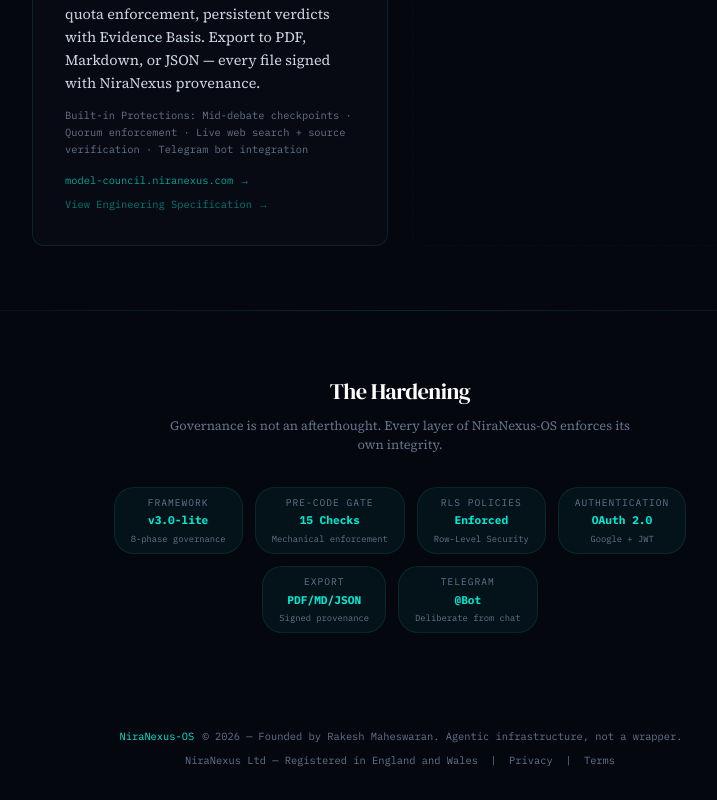
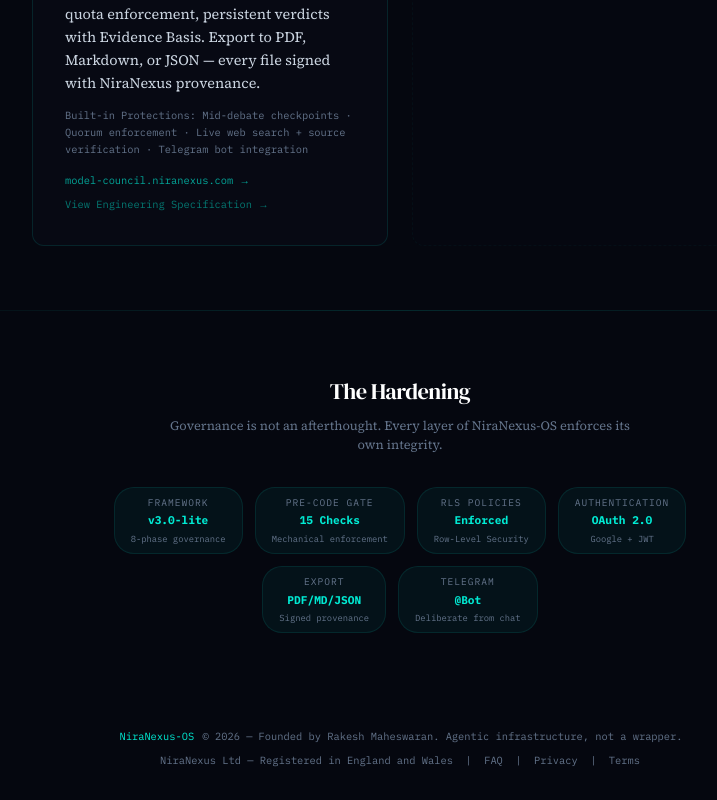
Before and after one commit to NiraNexus/niranexus-hero, a Next.js app: page / in a window 1280 px wide. Shown: the part 2295-3095 px from the top of the page, without its empty margins (240-957 px from the left). Built offline with nearby package versions, Linux system fonts and the light colour scheme; no server answers.

Commit message:
[deepseek-v4-pro] feat: FAQ link in hub footer

```diff
--- a/src/app/layout.tsx
+++ b/src/app/layout.tsx
@@ -72,7 +72,7 @@ export default function RootLayout({
             <a href="https://niranexus.com" style={{ color: '#00EBD4', textDecoration: 'none' }} className="hover:underline focus-visible:ring-2 focus-visible:ring-[#00EBD4] focus-visible:outline-none rounded px-0.5">NiraNexus-OS</a> &copy; {new Date().getFullYear()} {'—'} Founded by Rakesh Maheswaran. Agentic infrastructure, not a wrapper.
           </p>
           <p style={{ fontFamily: 'var(--font-mono)', fontSize: '0.65rem', color: '#64748b', marginTop: '0.5rem' }}>
-            NiraNexus Ltd — Registered in England and Wales &nbsp;|&nbsp; <a href="/privacy" style={{ color: '#64748b' }}>Privacy</a> &nbsp;|&nbsp; <a href="/terms" style={{ color: '#64748b' }}>Terms</a>
+            NiraNexus Ltd — Registered in England and Wales &nbsp;|&nbsp; <a href="https://model-council.niranexus.com/faq" style={{ color: '#64748b' }}>FAQ</a> &nbsp;|&nbsp; <a href="/privacy" style={{ color: '#64748b' }}>Privacy</a> &nbsp;|&nbsp; <a href="/terms" style={{ color: '#64748b' }}>Terms</a>
           </p>
         </footer>
       </body>
```
